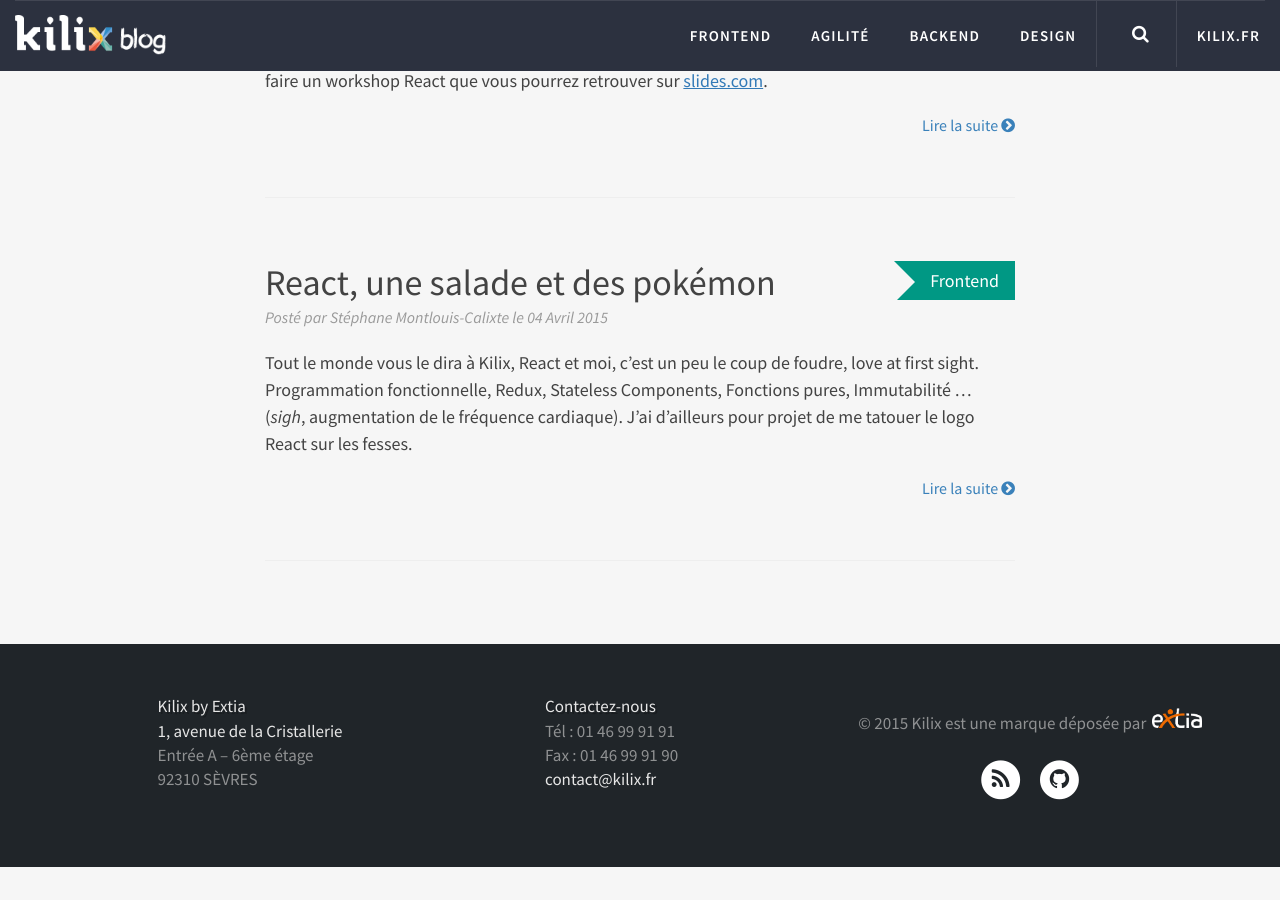
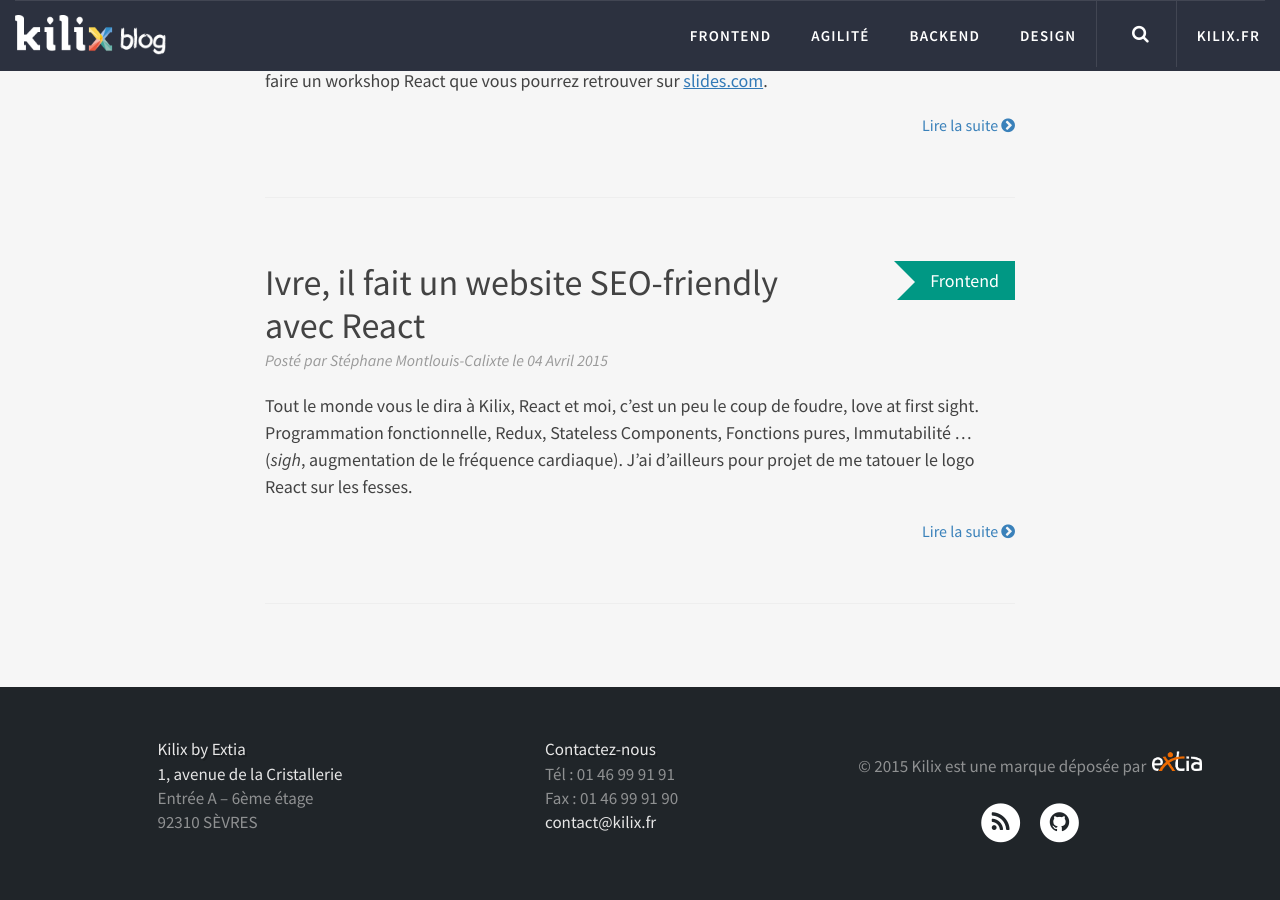
Before and after one commit to Kilix/Kilix.github.io, a Jekyll site: the page built from blog/tag/react.md, in a window 1280 px wide and 900 px high, scrolled down 990 px. Built offline with Jekyll 4.4.1, drawn with Linux system fonts in a browser that asks for light colours; nearby versions of some CDN libraries; Markdown is read by kramdown in place of the engine named in the settings; comment, search, counter and statistics services are not loaded; before the commit the page ends 1857 px from its top, so only the background shows below that.

Commit message:
Change the title

```diff
--- a/_posts/2016-04-04-react-une-salade-et-des-pokemon.md
+++ b/_posts/2016-04-04-react-une-salade-et-des-pokemon.md
@@ -1,7 +1,7 @@
 ---
 layout: post
-title:  "React, une salade et des pokémon"
-description: "Ou quels sont les problématiques d'un site éditorial avec React"
+title:  "Ivre, il fait un website SEO-friendly avec React"
+description: "Ou quelles sont les problématiques d'un site éditorial avec React"
 header-img: "img/salade.jpeg"
 date:   2015-04-04 17:00:00
 author: Stéphane Montlouis-Calixte
```
